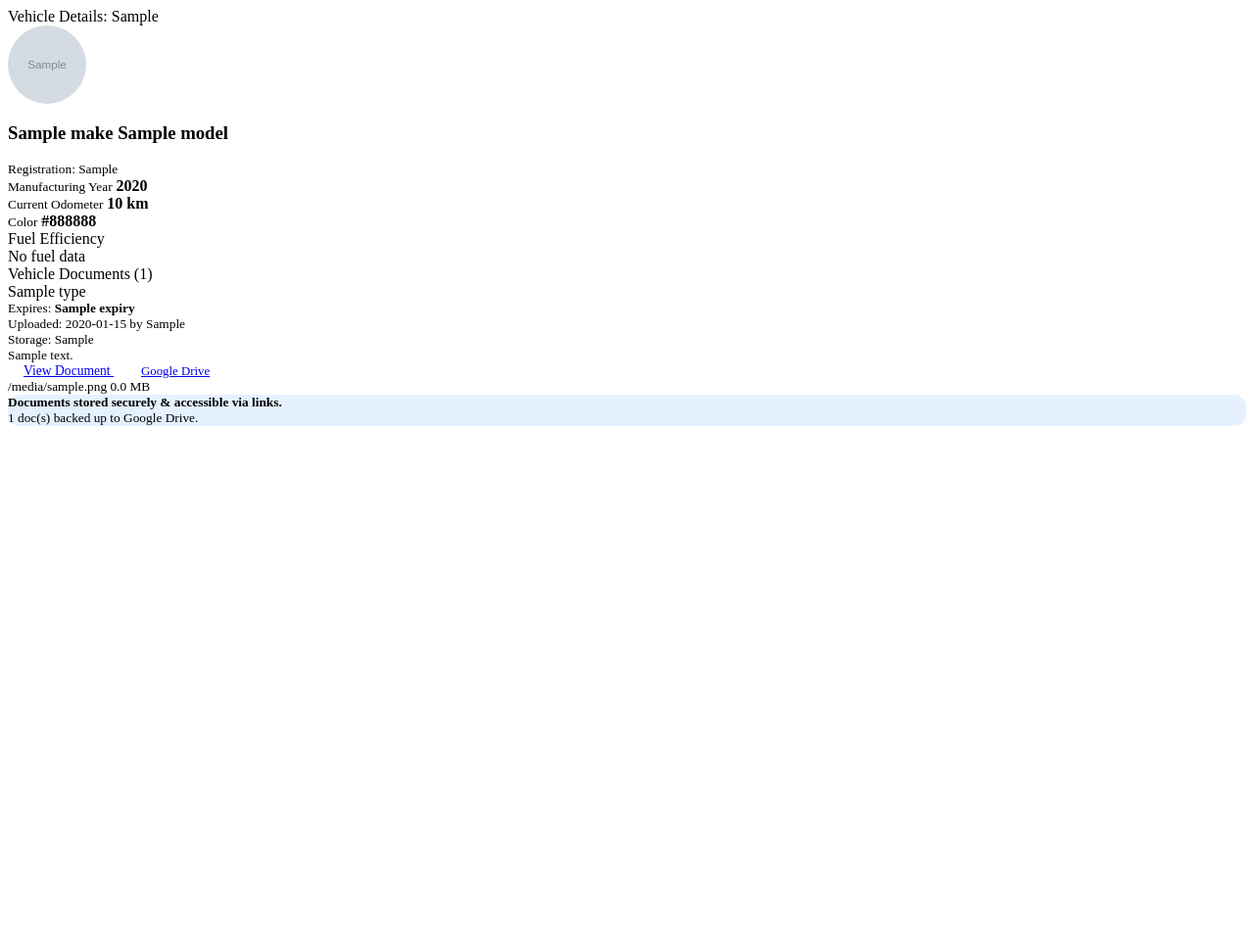
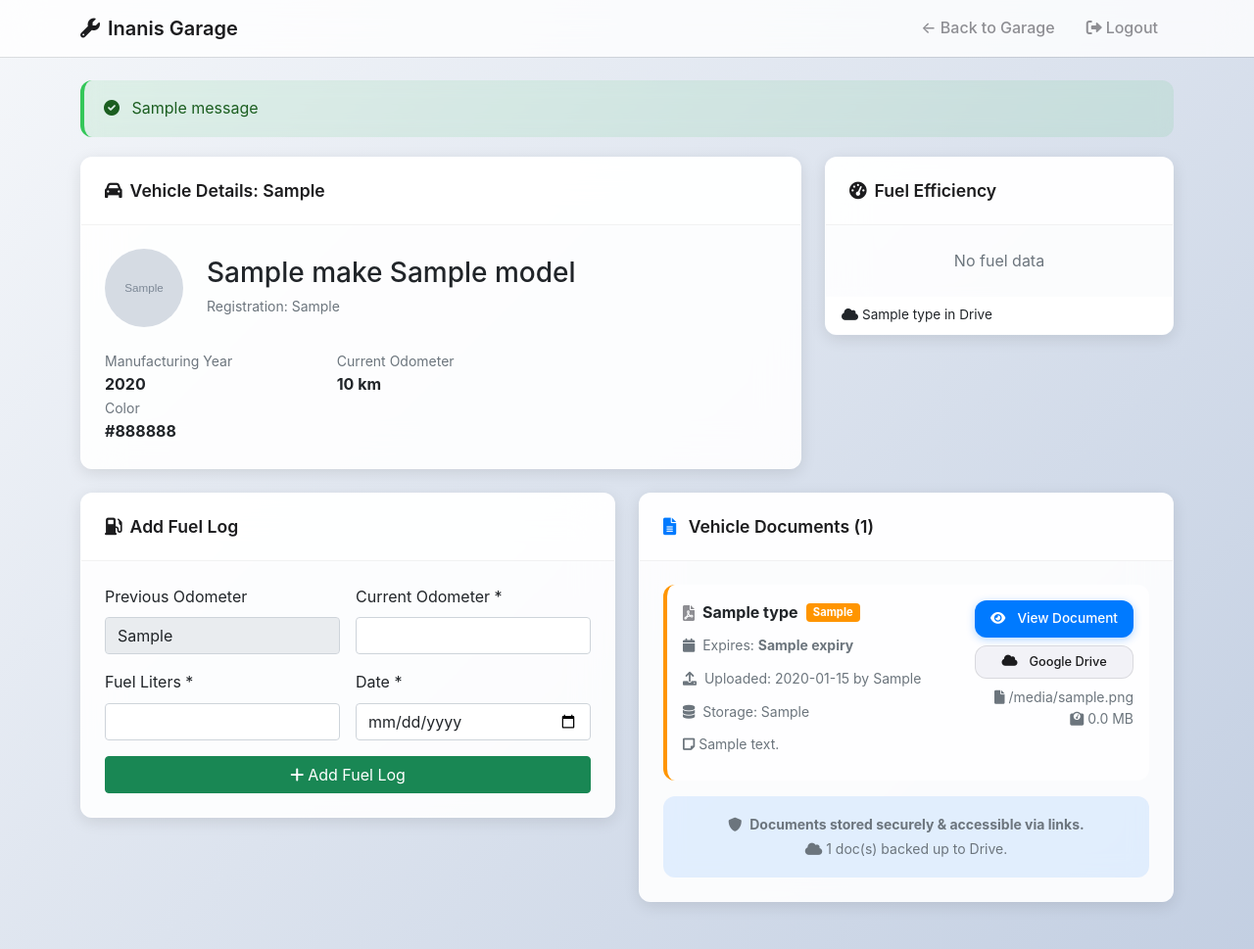
Before and after one commit to rghvinani-hue/inanis-garage, a Flask app: template inanis-garage-complete-20250823/templates/vehicle.html in a window 1280 px wide. Shown: the whole page at 98% size. Before the commit the page ends 435 px from the top, so only its background shows below. Run offline with Flask 3, Linux system fonts and the light colour scheme; the template is opened without the code that fills it: most values are stand-ins (such as "Sample title", 1, 10 or a date in 2020); grey boxes marked "Sample" are stand-in pictures; one stand-in notice (Sample message) is shown; some libraries are stand-ins or nearby versions.

Commit message:
Update vehicle.html

```diff
--- a/inanis-garage-complete-20250823/templates/vehicle.html
+++ b/inanis-garage-complete-20250823/templates/vehicle.html
@@ -1,6 +1,42 @@
-<!-- Vehicle Details Row -->
+<!DOCTYPE html>
+<html lang="en">
+<head>
+  <meta charset="UTF-8" />
+  <meta name="viewport" content="width=device-width, initial-scale=1.0"/>
+  <title>Inanis Garage - Vehicle Details</title>
+  <link href="https://cdn.jsdelivr.net/npm/bootstrap@5.1.3/dist/css/bootstrap.min.css" rel="stylesheet"/>
+  <link href="https://cdnjs.cloudflare.com/ajax/libs/font-awesome/6.0.0/css/all.min.css" rel="stylesheet"/>
+  <link href="{{ url_for('static', filename='css/apple-style.css') }}" rel="stylesheet"/>
+</head>
+<body>
+  <nav class="navbar navbar-expand-lg apple-nav">
+    <div class="container">
+      <a class="navbar-brand" href="{{ url_for('index') }}">
+        <i class="fas fa-wrench me-2"></i>Inanis Garage
+      </a>
+      <div class="navbar-nav ms-auto">
+        <a class="nav-link" href="{{ url_for('index') }}">← Back to Garage</a>
+        <a class="nav-link" href="{{ url_for('logout') }}"><i class="fas fa-sign-out-alt me-1"></i>Logout</a>
+      </div>
+    </div>
+  </nav>
+
+  <div class="container mt-4 apple-fade-in">
+
+    {% with messages = get_flashed_messages(with_categories=true) %}
+      {% if messages %}
+        {% for category, message in messages %}
+          <div class="apple-alert apple-alert-{{ 'danger' if category=='error' else ('warning' if category=='warning' else 'success') }}">
+            <i class="fas fa-{{ 'exclamation-triangle' if category=='error' else ('exclamation-circle' if category=='warning' else 'check-circle') }} me-2"></i>
+            {{ message }}
+          </div>
+        {% endfor %}
+      {% endif %}
+    {% endwith %}
+
+    <!-- Vehicle Details & Fuel Efficiency -->
     <div class="row g-4 mb-4">
-  <!-- Vehicle Details Column -->
+      <!-- Vehicle Details -->
       <div class="col-lg-8">
         <div class="apple-card apple-slide-up">
           <div class="apple-card-header">
@@ -27,7 +63,7 @@
                 <small class="text-muted d-block">Current Odometer</small>
                 <strong>{{ "{:,}".format(v.odo|int) }} km</strong>
               </div>
-          <div class="col-md-4">
+              <div class="col-md=4">
                 <small class="text-muted d-block">Color</small>
                 <strong>{{ v.color }}</strong>
               </div>
@@ -36,15 +72,15 @@
         </div>
       </div>
 
-  <!-- Fuel Efficiency Card Column -->
+      <!-- Fuel Efficiency & Drive Links -->
       <div class="col-lg-4">
-    <div class="apple-card apple-slide-up" style="animation-delay: 0.2s;">
+        <div class="apple-card apple-slide-up" style="animation-delay:0.2s;">
           <div class="apple-card-header">
             <i class="fas fa-tachometer-alt me-2"></i>Fuel Efficiency
           </div>
           <div class="apple-card-body text-center">
             {% if flogs and flogs[-1].fuel_efficiency %}
-          <div style="font-size: 2rem; font-weight:700; color:var(--apple-dark-gray);">
+              <div style="font-size:2rem; font-weight:700; color:var(--apple-dark-gray);">
                 {{ flogs[-1].fuel_efficiency }} km/L
               </div>
               <small class="text-muted">Last log: {{ flogs[-1].date }}</small>
@@ -52,51 +88,85 @@
               <span class="text-muted">No fuel data</span>
             {% endif %}
           </div>
+          {% if docs|selectattr('drive_link')|list %}
+          <div class="list-group list-group-flush">
+            {% for doc in docs if doc.drive_link %}
+            <a href="{{ doc.drive_link }}" target="_blank"
+               class="list-group-item list-group-item-action"
+               style="font-size:0.85rem;">
+              <i class="fas fa-cloud me-1"></i>{{ doc.type }} in Drive
+            </a>
+            {% endfor %}
+          </div>
+          {% endif %}
         </div>
       </div>
     </div>
 
-<!-- Add Fuel Log & Documents Row -->
+    <!-- Add Fuel Log & Documents -->
     <div class="row g-4 mb-4">
-  <!-- Add Fuel Log Column -->
+      <!-- Add Fuel Log -->
       <div class="col-lg-6">
-    <!-- existing Add Fuel Log card… -->
+        <div class="apple-card apple-slide-up">
+          <div class="apple-card-header">
+            <i class="fas fa-gas-pump me-2"></i>Add Fuel Log
+          </div>
+          <div class="apple-card-body">
+            <form method="POST" action="{{ url_for('add_fuel', car_id=v.reg_no) }}">
+              <div class="row g-3">
+                <div class="col-6">
+                  <label class="form-label">Previous Odometer</label>
+                  <input type="text" class="form-control" value="{{ flogs[-1].curr_odo if flogs else v.odo }}" readonly>
+                </div>
+                <div class="col-6">
+                  <label class="form-label">Current Odometer *</label>
+                  <input type="number" step="0.1" name="curr_odo" class="form-control" required>
+                </div>
+                <div class="col-6">
+                  <label class="form-label">Fuel Liters *</label>
+                  <input type="number" step="0.01" name="liters" class="form-control" required>
+                </div>
+                <div class="col-6">
+                  <label class="form-label">Date *</label>
+                  <input type="date" name="date" class="form-control" value="{{ today }}" required>
+                </div>
+              </div>
+              <button type="submit" class="btn btn-success w-100 mt-3">
+                <i class="fas fa-plus me-1"></i>Add Fuel Log
+              </button>
+            </form>
+          </div>
+        </div>
       </div>
 
-  <!-- Vehicle Documents Column -->
+      <!-- Vehicle Documents -->
       <div class="col-lg-6">
-    <!-- Documents with Working View Links -->
         {% if docs %}
-    <div class="apple-card mb-4 apple-slide-up" style="animation-delay: 0.2s;">
+        <div class="apple-card mb-4 apple-slide-up" style="animation-delay:0.2s;">
           <div class="apple-card-header">
-        <i class="fas fa-file-alt me-2" style="color: var(--apple-blue);"></i>
+            <i class="fas fa-file-alt me-2" style="color:var(--apple-blue);"></i>
             Vehicle Documents ({{ docs|length }})
           </div>
           <div class="apple-card-body">
             {% for doc in docs %}
-        <div class="document-item mb-3 p-3"
-             style="background: rgba(255,255,255,0.7); border-radius:12px;
-                    border-left:4px solid
+            <div class="document-item mb-3 p-3" style="background:rgba(255,255,255,0.7); border-radius:12px; border-left:4px solid
                 {% if doc.expiry_status=='expired' %}var(--apple-red)
                 {% elif doc.expiry_status=='expiring_soon' %}var(--apple-orange)
                 {% else %}var(--apple-blue){% endif %};">
               <div class="d-flex justify-content-between align-items-start">
                 <div class="flex-grow-1">
                   <div class="d-flex align-items-center mb-2">
-                <i class="fas fa-file-pdf me-2"
-                   style="color:
+                    <i class="fas fa-file-pdf me-2" style="color:
                       {% if doc.type=='Insurance' %}var(--apple-green)
                       {% elif doc.type=='Emission Test' %}var(--apple-orange)
                       {% elif doc.type=='RC Copy' %}var(--apple-blue)
                       {% else %}var(--apple-gray){% endif %};"></i>
                     <span class="fw-bold">{{ doc.type }}</span>
                     {% if doc.expiry_alert %}
-                <span class="badge ms-2"
-                      style="background:
+                    <span class="badge ms-2" style="background:
                       {% if doc.expiry_status=='expired' %}var(--apple-red)
                       {% elif doc.expiry_status=='expiring_soon' %}var(--apple-orange)
-                        {% else %}var(--apple-green){% endif %};
-                             color:white; font-size:0.7rem;">
+                      {% else %}var(--apple-green){% endif %}; color:white; font-size:0.7rem;">
                       {{ doc.expiry_alert }}
                     </span>
                     {% endif %}
@@ -112,8 +182,7 @@
                   <div class="mb-2">
                     <small class="text-muted">
                       <i class="fas fa-upload me-1"></i>
-                  Uploaded:
-                  {{ doc.uploaded_date[:10] if doc.uploaded_date else 'Recently' }}
+                      Uploaded: {{ doc.uploaded_date[:10] if doc.uploaded_date else 'Recently' }}
                       {% if doc.uploaded_by %} by {{ doc.uploaded_by }}{% endif %}
                     </small>
                   </div>
@@ -137,22 +206,19 @@
                   <div class="d-flex flex-column gap-2">
                     {% if doc.document_url %}
                     <a href="{{ doc.document_url }}" target="_blank"
-                   class="apple-btn apple-btn-primary"
-                   style="padding:8px 16px; font-size:0.85rem;">
+                       class="apple-btn apple-btn-primary" style="padding:8px 16px; font-size:0.85rem;">
                       <i class="fas fa-eye me-1"></i>View Document
                     </a>
                     {% endif %}
                     {% if doc.drive_link %}
                     <a href="{{ doc.drive_link }}" target="_blank"
-                   class="apple-btn apple-btn-secondary"
-                   style="padding:6px 12px; font-size:0.8rem;">
+                       class="apple-btn apple-btn-secondary" style="padding:6px 12px; font-size:0.8rem;">
                       <i class="fas fa-cloud me-1"></i>Google Drive
                     </a>
                     {% endif %}
                     {% if not doc.document_url and not doc.drive_link and doc.local_view_url %}
                     <a href="{{ doc.local_view_url }}" target="_blank"
-                   class="apple-btn apple-btn-secondary"
-                   style="padding:6px 12px; font-size:0.8rem;">
+                       class="apple-btn apple-btn-secondary" style="padding:6px 12px; font-size:0.8rem;">
                       <i class="fas fa-eye me-1"></i>View Document
                     </a>
                     {% endif %}
@@ -164,13 +230,11 @@
                   </div>
                   <div class="mt-2">
                     <small class="text-muted d-block">
-                  <i class="fas fa-file me-1"></i>
-                  {{ doc.original_filename or doc.filename }}
+                      <i class="fas fa-file me-1"></i>{{ doc.original_filename or doc.filename }}
                     </small>
                     {% if doc.file_size %}
                     <small class="text-muted d-block">
-                  <i class="fas fa-weight me-1"></i>
-                  {{ (doc.file_size/1024/1024)|round(1) }} MB
+                      <i class="fas fa-weight me-1"></i>{{ (doc.file_size/1024/1024)|round(1) }} MB
                     </small>
                     {% endif %}
                   </div>
@@ -178,21 +242,16 @@
               </div>
             </div>
             {% endfor %}
-
-        <div class="mt-3 p-3"
-             style="background:rgba(0,122,255,0.1); border-radius:12px;">
+            <div class="mt-3 p-3" style="background:rgba(0,122,255,0.1); border-radius:12px;">
               <div class="row text-center">
                 <div class="col-12">
                   <small class="text-muted">
                     <i class="fas fa-shield-alt me-1"></i>
                     <strong>Documents stored securely & accessible via links.</strong>
                     {% if docs|selectattr('drive_link')|list|length > 0 %}
-                <br><i class="fas fa-cloud me-1"></i>
-                {{ docs|selectattr('drive_link')|list|length }}
-                doc(s) backed up to Google Drive.
+                    <br><i class="fas fa-cloud me-1"></i>{{ docs|selectattr('drive_link')|list|length }} doc(s) backed up to Drive.
                     {% else %}
-                <br><i class="fas fa-info-circle me-1"></i>
-                Setup Google Drive for cloud sync.
+                    <br><i class="fas fa-info-circle me-1"></i>Setup Google Drive for cloud sync.
                     {% endif %}
                   </small>
                 </div>
@@ -207,11 +266,19 @@
             <h6 style="color:var(--apple-gray);">No Documents Uploaded</h6>
             <p class="text-muted mb-3">Upload important documents like RC, Insurance, Emission Test</p>
             {% if role=='admin' %}
-        <a href="{{ url_for('upload_document', car_id=v.reg_no) }}"
-           class="apple-btn apple-btn-primary">
+            <a href="{{ url_for('upload_document', car_id=v.reg_no) }}" class="apple-btn apple-btn-primary">
               <i class="fas fa-plus me-1"></i>Upload First Document
             </a>
             {% endif %}
           </div>
         </div>
         {% endif %}
+      </div>
+    </div>
+
+    <!-- Assign Driver, Maintenance, etc. can follow here -->
+
+  </div>
+  <script src="https://cdn.jsdelivr.net/npm/bootstrap@5.1.3/dist/js/bootstrap.bundle.min.js"></script>
+</body>
+</html>
```
Lines whose indentation alone changed are shown as unchanged.
